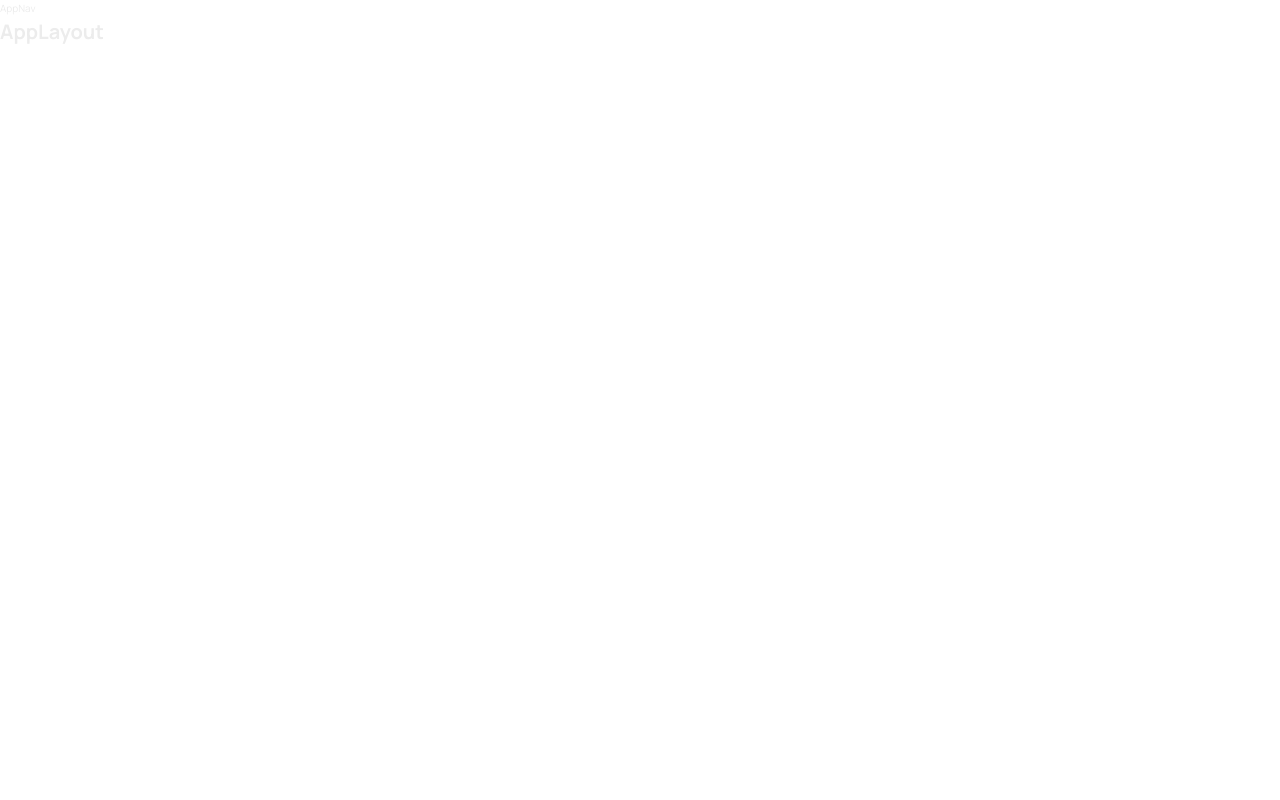
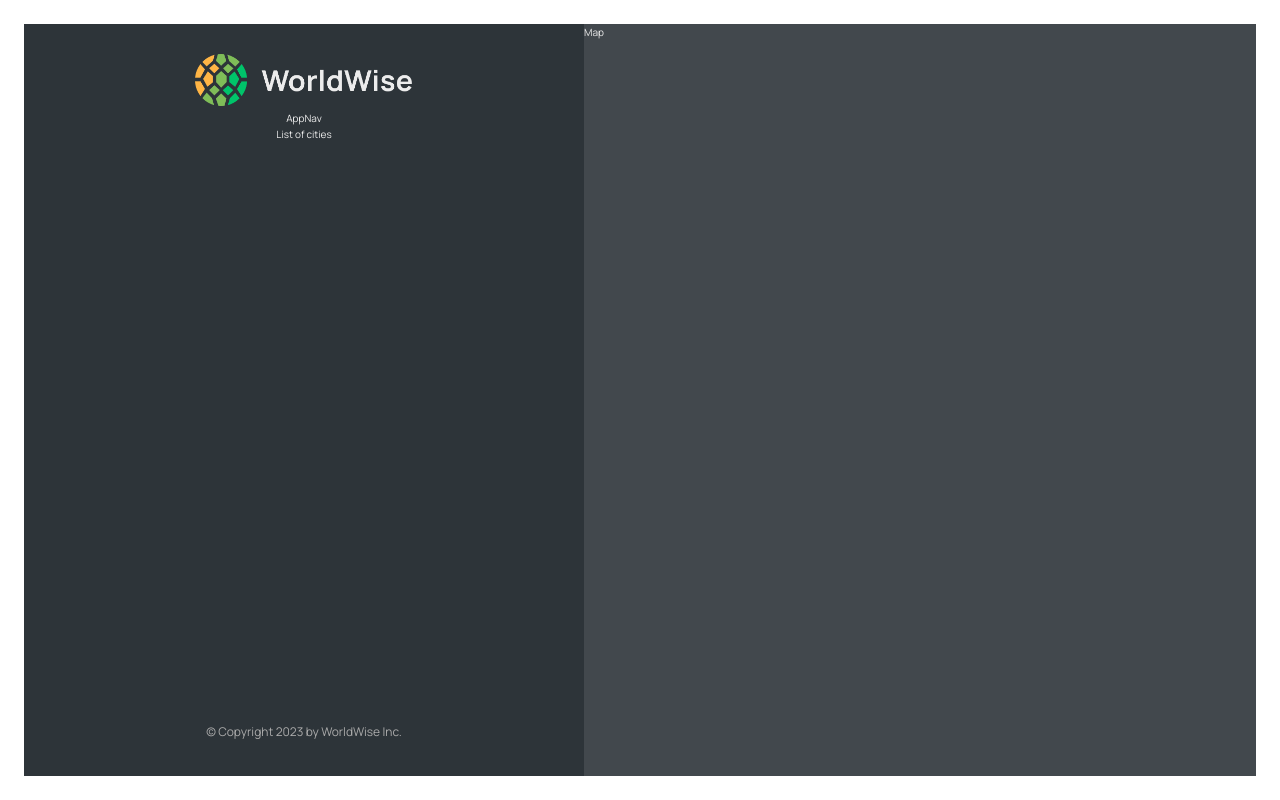
Before and after one commit to aniketicloud/react-routerv6-leaflet-worldwise, a React (Vite) app: page /app in a window 1280 px wide. Built offline with nearby package versions, Linux system fonts and the light colour scheme.

Commit message:
/app layout comapleted a bit

```diff
--- /dev/null
+++ b/src/components/Footer.module.css
@@ -0,0 +1,8 @@
+.footer {
+  margin-top: auto;
+}
+
+.copyright {
+  font-size: 1.2rem;
+  color: var(--color-light--1);
+}
--- /dev/null
+++ b/src/components/Footer.tsx
@@ -0,0 +1,14 @@
+import styles from "./Footer.module.css";
+import React, { FC } from "react";
+
+interface FooterProps {}
+
+const Footer: FC<FooterProps> = () => (
+  <footer className={styles.footer}>
+    <p className={styles.copyright}>
+      &copy; Copyright {new Date().getFullYear()} by WorldWise Inc.
+    </p>
+  </footer>
+);
+
+export default Footer;
--- a/src/components/Map.tsx
+++ b/src/components/Map.tsx
@@ -1,5 +1,8 @@
 import { FC } from "react";
+import styles from "./Map.module.css";
 
 interface MapProps {}
 
-export const Map: FC<MapProps> = () => <>Map</>;
+export const Map: FC<MapProps> = () => (
+  <div className={styles.mapContainer}>Map</div>
+);
--- a/src/components/SideBar.tsx
+++ b/src/components/SideBar.tsx
@@ -1,5 +1,18 @@
+import { AppNav } from "./AppNav";
+import Footer from "./Footer";
+import { Logo } from "./Logo";
+import styles from "./Sidebar.module.css";
 import { FC } from "react";
 
 interface SideBarProps {}
 
-export const SideBar: FC<SideBarProps> = () => <>Side Bar</>;
+export const SideBar: FC<SideBarProps> = () => (
+  <div className={styles.sidebar}>
+    <Logo />
+    <AppNav />
+
+    <p>List of cities</p>
+
+    <Footer />
+  </div>
+);
--- a/src/components/Sidebar.module.css
+++ b/src/components/Sidebar.module.css
@@ -8,12 +8,3 @@
   align-items: center;
   height: calc(100vh - 4.8rem);
 }
-
-.footer {
-  margin-top: auto;
-}
-
-.copyright {
-  font-size: 1.2rem;
-  color: var(--color-light--1);
-}
--- a/src/pages/AppLayout.tsx
+++ b/src/pages/AppLayout.tsx
@@ -1,10 +1,12 @@
-import { AppNav } from "../components/AppNav";
+import { Map } from "../components/Map";
+import { SideBar } from "../components/SideBar";
+import styles from "./AppLayout.module.css";
 
 export const AppLayout = () => {
   return (
-    <>
-      <AppNav />
-      <h1>AppLayout</h1>
-    </>
+    <div className={styles.app}>
+      <SideBar />
+      <Map />
+    </div>
   );
 };
```
